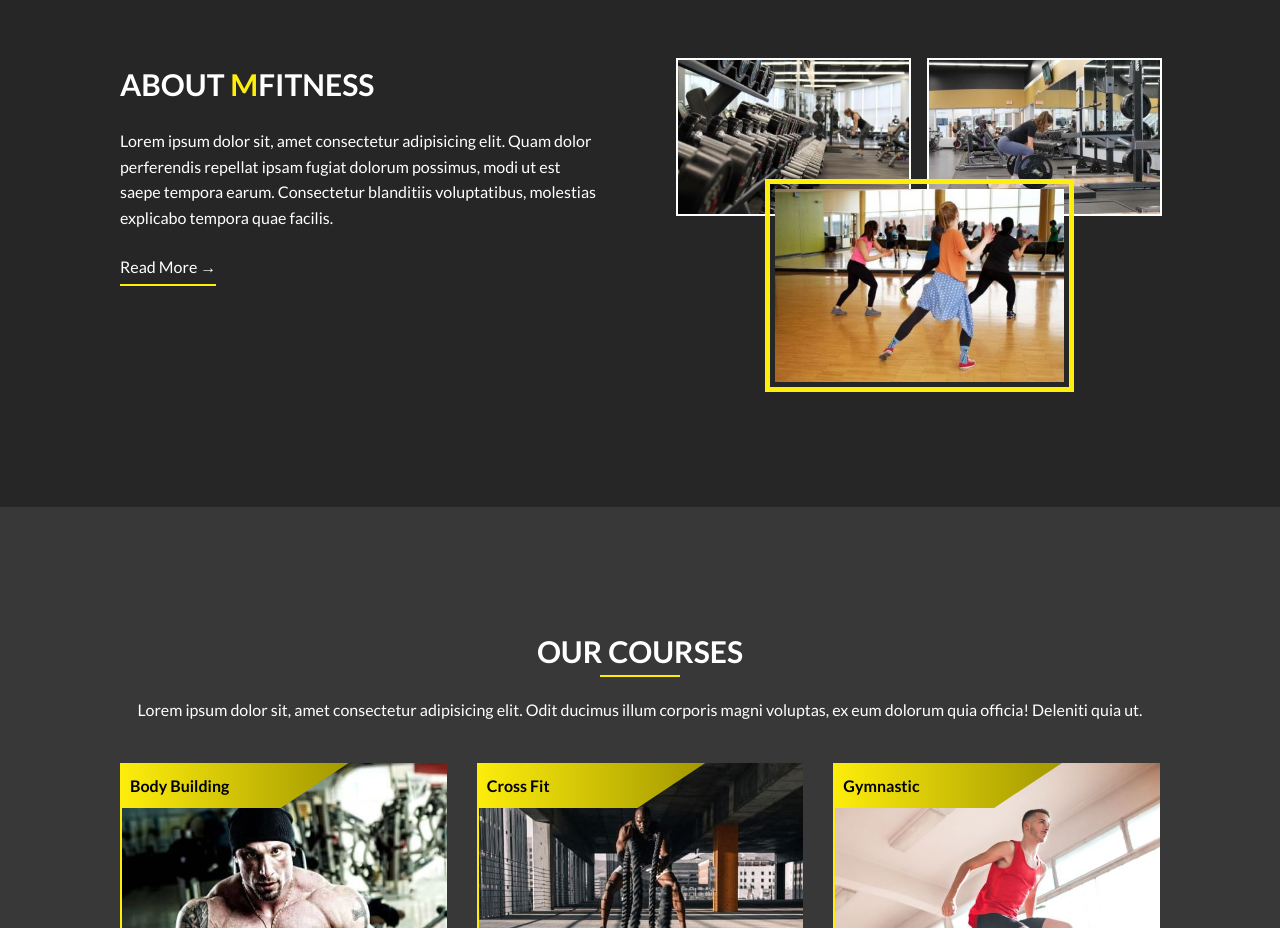
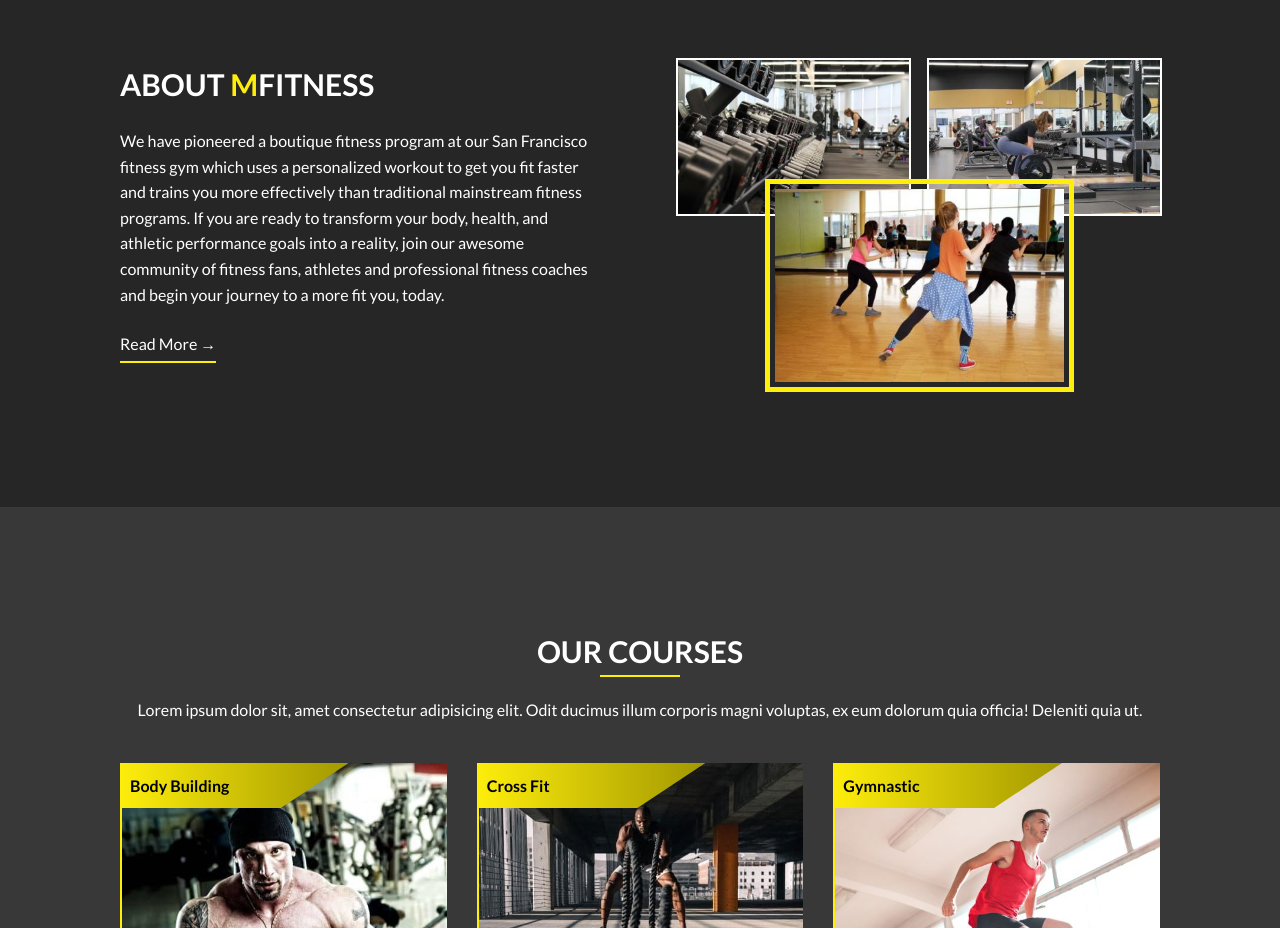
Before and after one commit to metaCoreSoftwareDevelopement/gymtemplates, a website built with Parcel: page GymWebsite3/index.html in a window 1280 px wide. Shown: the part 860-1788 px from the top of the page. Built offline with nearby package versions, Linux system fonts and the light colour scheme.

Commit message:
Update index.html

```diff
--- a/GymWebsite3/index.html
+++ b/GymWebsite3/index.html
@@ -79,10 +79,7 @@
               About <span class="yellow">M</span>Fitness
             </h2>
             <p>
-              Lorem ipsum dolor sit, amet consectetur adipisicing elit. Quam
-              dolor perferendis repellat ipsam fugiat dolorum possimus, modi ut
-              est saepe tempora earum. Consectetur blanditiis voluptatibus,
-              molestias explicabo tempora quae facilis.
+              We have pioneered a boutique fitness program at our San Francisco fitness gym which uses a personalized workout to get you fit faster and trains you more effectively than traditional mainstream fitness programs. If you are ready to transform your body, health, and athletic performance goals into a reality, join our awesome community of fitness fans, athletes and professional fitness coaches and begin your journey to a more fit you, today.
             </p>
             <a href="#" class="link-button">Read More &rarr;</a>
           </div>
```
